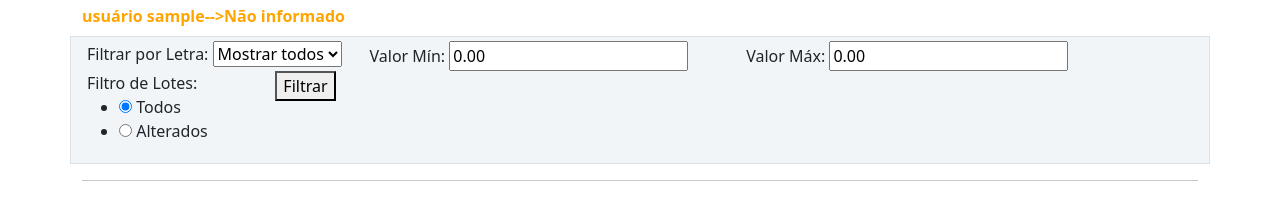
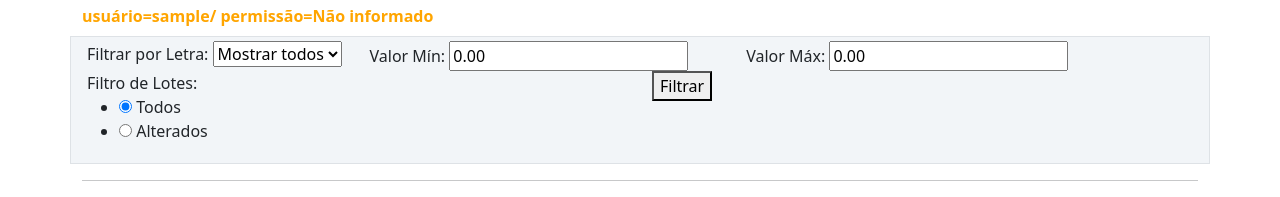
Before and after one commit to fbarrossampaio/venda_lotes, a Flask app: page / in a window 1280 px wide. Shown: the part 56-253 px from the top of the page. Run offline with Flask 3, Linux system fonts and the light colour scheme; the visitor is signed in with stand-in values (Sample User, id 1); data that the repository does not hold is empty; some libraries are stand-ins or nearby versions.

Commit message:
Update home.html

```diff
--- a/comunidadeimpressionadora/templates/home.html
+++ b/comunidadeimpressionadora/templates/home.html
@@ -32,12 +32,11 @@
 
 
 <div class="container mt-1">
-    <strong style="color: orange">usuário {{current_user.username}}-->{{current_user.permission_level}}
-         </strong>
+    <strong style="color: orange">usuário={{current_user.username}}/ permissão={{current_user.permission_level}} </strong>
 
     <form method="POST" action="/">
         {{ form.hidden_tag() }}
-        <!--        <div>-->
+        <!--    3 4 4 2 2    <div>-->
         <div class="row border mt-2 p-1 meupost">
             <div class="col-12 col-sm-3">
                 {{ form.letra.label }}
@@ -51,11 +50,11 @@
                 {{ form.valor_maximo.label }}
                 {{ form.valor_maximo() }}
             </div>
-            <div class="col-12 col-sm-2">
+            <div class="col-12 col-sm-6">
                 {{ form.ordem.label }}
                 {{ form.ordem() }}
             </div>
-            <div class="col-12 col-sm-2">
+            <div class="col-12 col-sm-6">
                 <button type="submit">{{ form.submit.label }}</button>
             </div>
         </div>
@@ -132,7 +131,6 @@
                     {%else%}
                        <td>{{lote.lote}}</td>
                     {%endif%}
-
                     <td>
                         {%if lote.autor_lote.liberado_por%}
                             {%if lote.status=='Em cadastramento'%}
```
